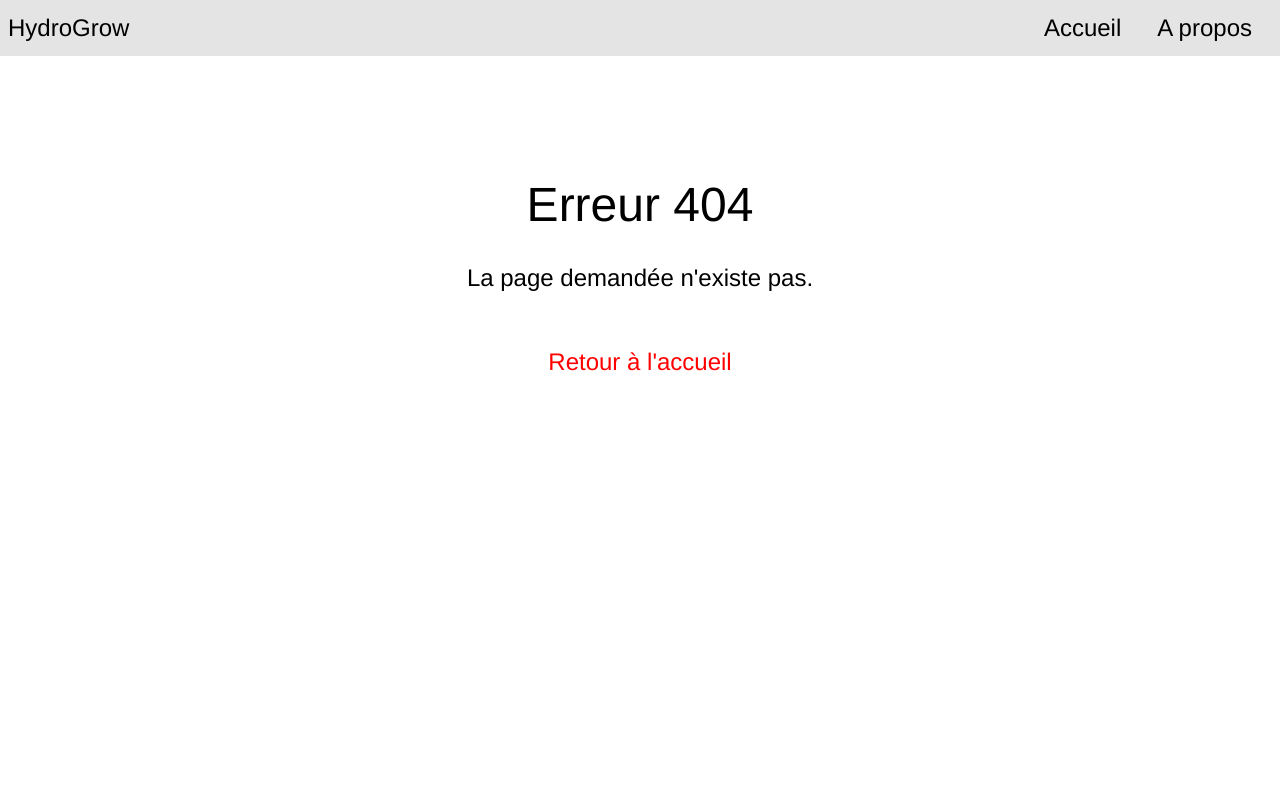
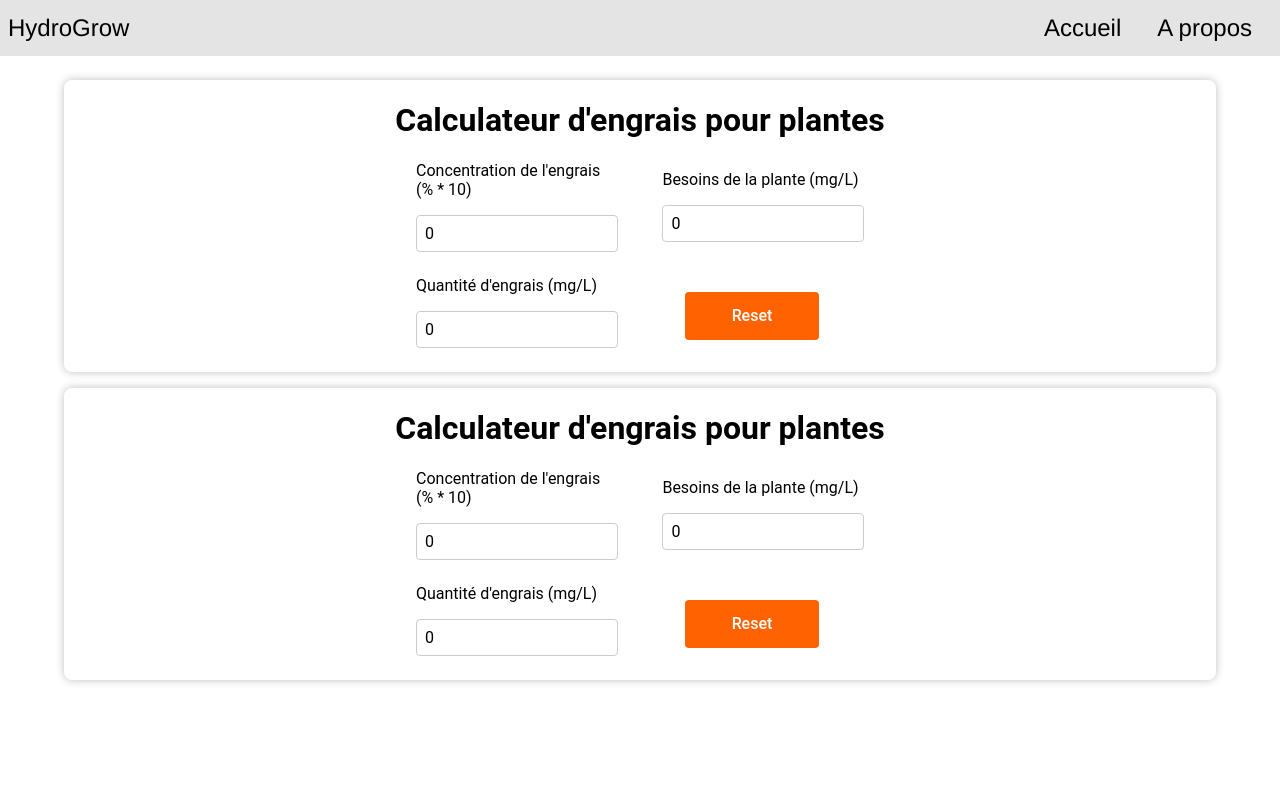
Before and after one commit to SudTech-Innovations/HydroGrow_FrontEnd, a React (Create React App) app in the folder hydrogrow/: page /calc in a window 1280 px wide. Before the commit this address had no page. Shown: the top 800 px of the page. Built offline with nearby package versions, Linux system fonts and the light colour scheme.

Commit message:
change root

```diff
--- a/hydrogrow/src/App.js
+++ b/hydrogrow/src/App.js
@@ -4,7 +4,7 @@ import { Routes, Route } from "react-router-dom";
 import Navbar from "./pages/Header/Navbar";
 import Footer from "./pages/Footer/Footer";
 import Home from "./pages/Home/Home";
-import About from "./pages/About/About";
+import Calculateur from "./pages/About/Calculateur";
 import Error from "./pages/Error/Error";
 
 import "./App.css";
@@ -19,7 +19,7 @@ function App() {
         <Routes>
           {/* Pages */}
           <Route path="/" element={<Home />} />
-          <Route path="/about" element={<About />} />
+          <Route path="/calc" element={<Calculateur />} />
 
           {/* Page 404 */}
           <Route path="*" element={<Error />} />
```
